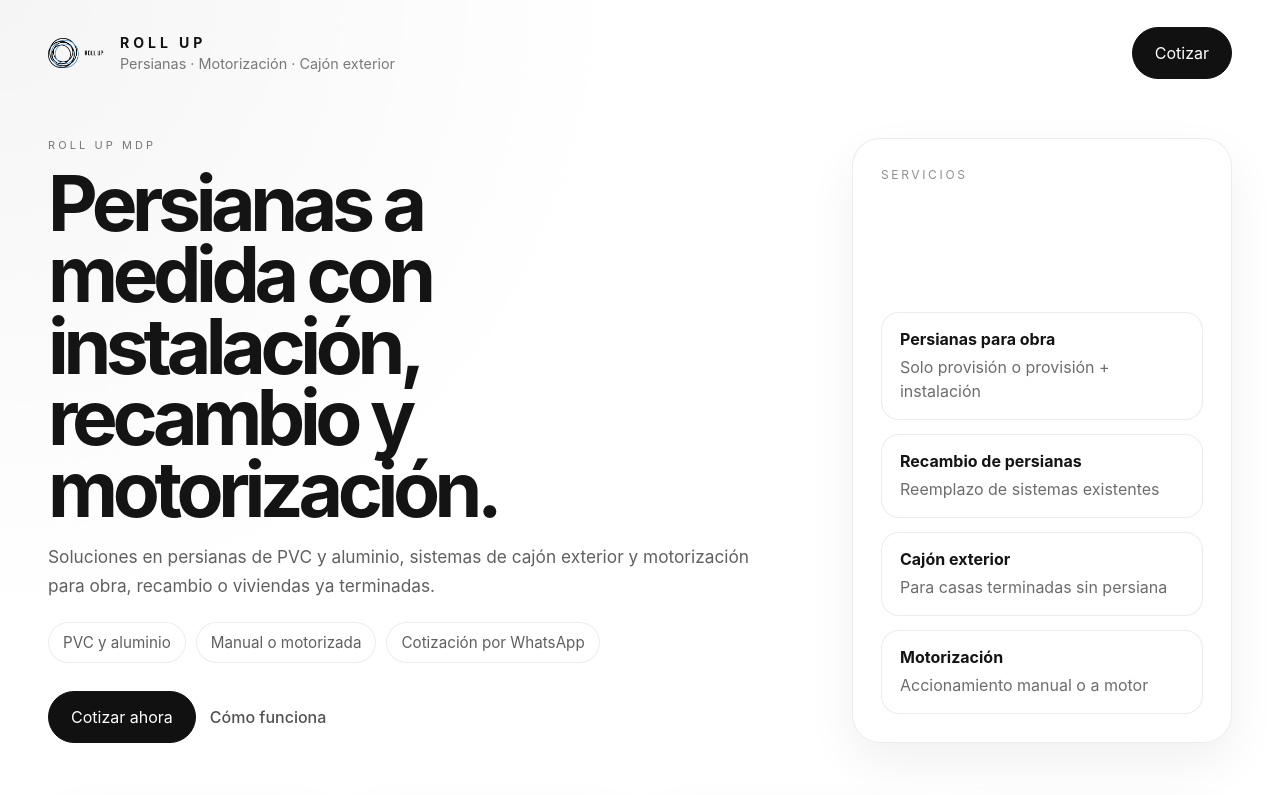
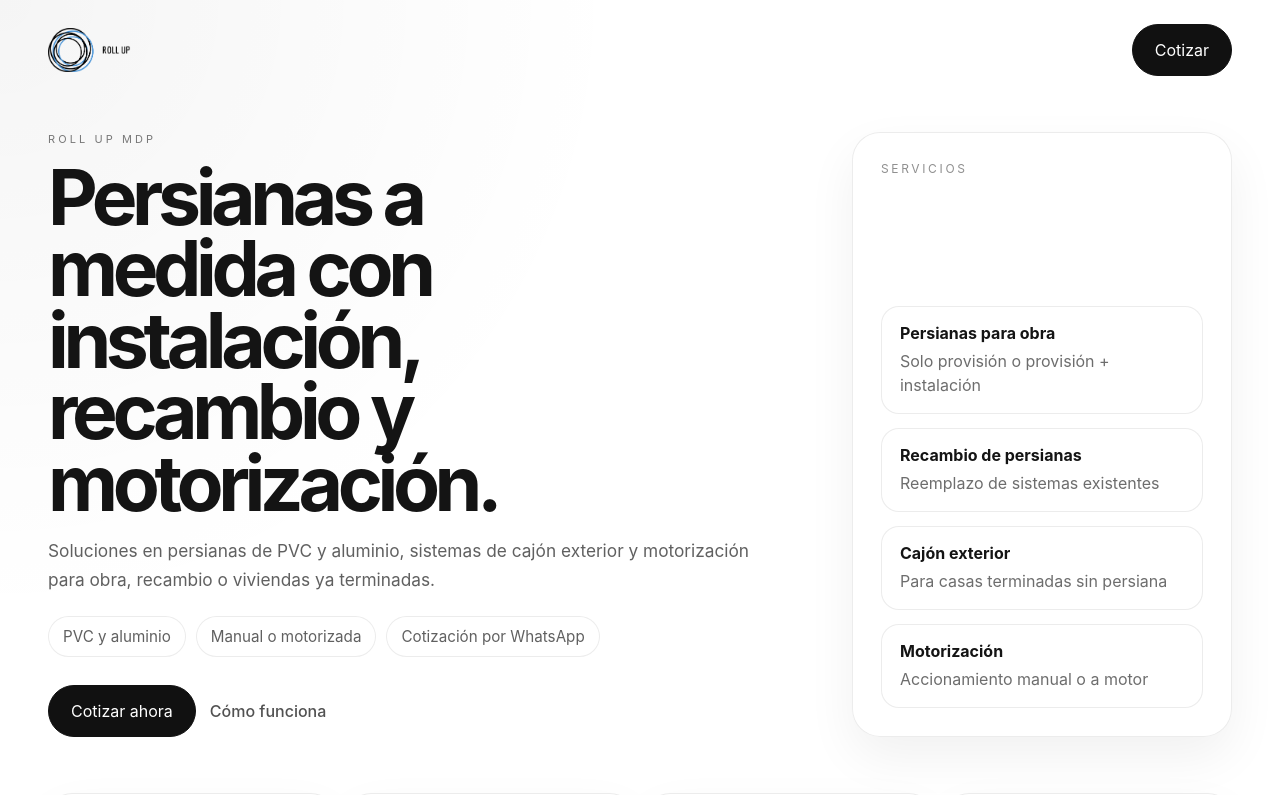
Before and after one commit to amirgeek/persianas-cotizador, a React (Vite) app: page / in a window 1280 px wide. Shown: the top 795 px of the page. Built offline with nearby package versions, Linux system fonts and the light colour scheme.

Commit message:
Simplify header to logo and CTA only

```diff
--- a/src/App.jsx
+++ b/src/App.jsx
@@ -170,12 +170,8 @@ function App() {
   return (
     <div className="page-shell">
       <header className="topbar">
-        <div className="brand-wrap">
+        <div className="brand-wrap brand-only">
           <img src="/roll-up.png" alt="Roll Up" className="brand-logo" />
-          <div>
-            <div className="brand">ROLL UP</div>
-            <div className="brand-sub">Persianas · Motorización · Cajón exterior</div>
-          </div>
         </div>
         <button className="nav-button" onClick={() => { setIsModalOpen(true); setIsResultOpen(false); }}>Cotizar</button>
       </header>
--- a/src/styles.css
+++ b/src/styles.css
@@ -38,24 +38,15 @@ button { cursor: pointer; }
   gap: 14px;
 }
 
+.brand-only {
+  gap: 0;
+}
+
 .brand-logo {
-  width: 58px;
-  height: 58px;
+  width: 86px;
+  height: auto;
   object-fit: contain;
   display: block;
-}
-
-.brand {
-  font-size: 0.88rem;
-  letter-spacing: 0.28em;
-  text-transform: uppercase;
-  font-weight: 700;
-}
-
-.brand-sub {
-  margin-top: 4px;
-  font-size: 0.9rem;
-  color: rgba(20,20,20,0.56);
 }
 
 .nav-button,
```
